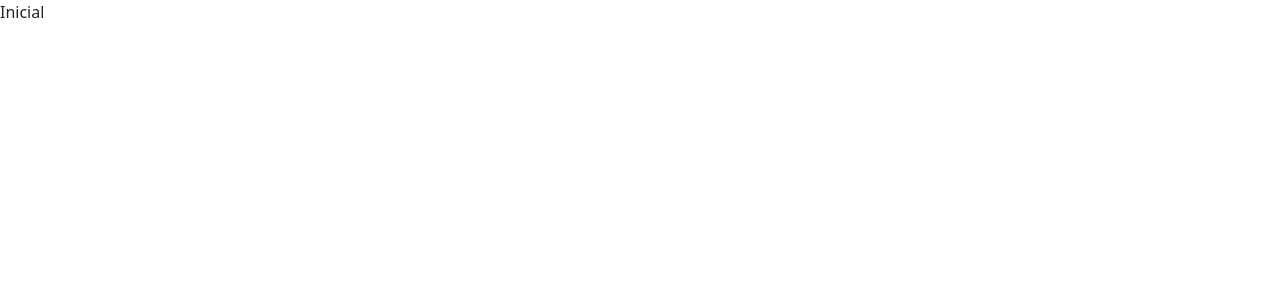
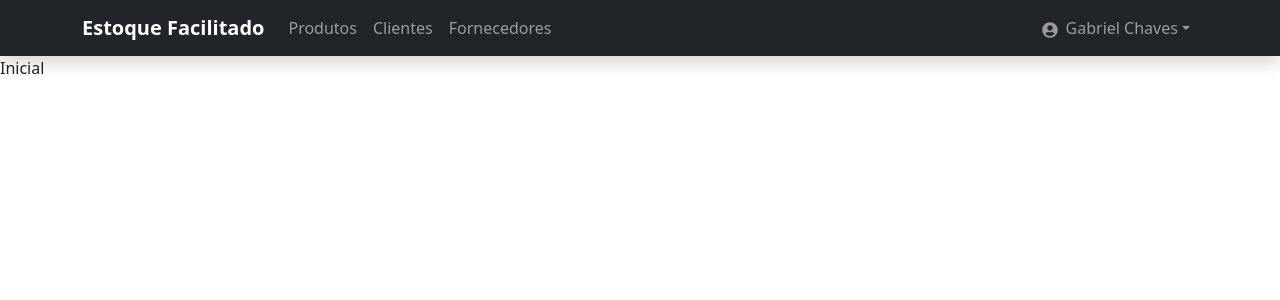
Before and after one commit to gabrielvitorm/projeto-curso, a React (Vite) app in the folder meusistema-frontend/: page / in a window 1280 px wide. Shown: the top 300 px of the page. Built offline with nearby package versions, Linux system fonts and the light colour scheme.

Commit message:
fix: Navbar ongoing

```diff
--- a/meusistema-frontend/src/App.jsx
+++ b/meusistema-frontend/src/App.jsx
@@ -2,10 +2,12 @@ import React from 'react'
 import FornecedorForm from './pages/Fornecedor/FornecedorForm'
 import { BrowserRouter, Route, Routes } from 'react-router-dom'
 import Inicial from './pages/Inicial'
+import Menu from './components/Menu'
 
 const App = () => {
   return (
     <BrowserRouter>
+    <Menu/>
       <Routes>
         <Route path='/' element={<Inicial />}/>
         <Route path='/cadastrar-fornecedor' element={<FornecedorForm />}/>
--- /dev/null
+++ b/meusistema-frontend/src/components/Menu.jsx
@@ -0,0 +1,43 @@
+import React from 'react'
+import { Container, Nav, Navbar, NavDropdown } from 'react-bootstrap'
+import { FaSignOutAlt, FaUserCircle } from 'react-icons/fa'
+
+const Menu = () => {
+  return (
+    <Navbar bg='dark' variant='dark' expand='lg' sticky='top' className='shadow'>
+        <Container>
+            <Navbar.Brand className='fw-bold'>
+                Estoque Facilitado
+            </Navbar.Brand>
+            <Navbar.Toggle aria-controls='menu-principal'/>
+            <Navbar.Collapse id='menu-principal'>
+                <Nav className='me-auto'>
+                    <Nav.Link>Produtos</Nav.Link>
+                    <Nav.Link>Clientes</Nav.Link>
+                    <Nav.Link>Fornecedores</Nav.Link>
+                </Nav>
+                <Nav>
+                    <NavDropdown
+                        title={
+                            <span>
+                                <FaUserCircle className='me-2'/>
+                                Gabriel Chaves
+                            </span>
+                        }
+                    >
+                        <NavDropdown.Item>
+                            Meu Perfil
+                        </NavDropdown.Item>
+                        <NavDropdown.Divider/>
+                        <NavDropdown.Item>
+                            <FaSignOutAlt className='me-2'/> Sair
+                        </NavDropdown.Item>
+                    </NavDropdown>
+                </Nav>
+            </Navbar.Collapse>
+        </Container>
+    </Navbar>
+  )
+}
+
+export default Menu
```
